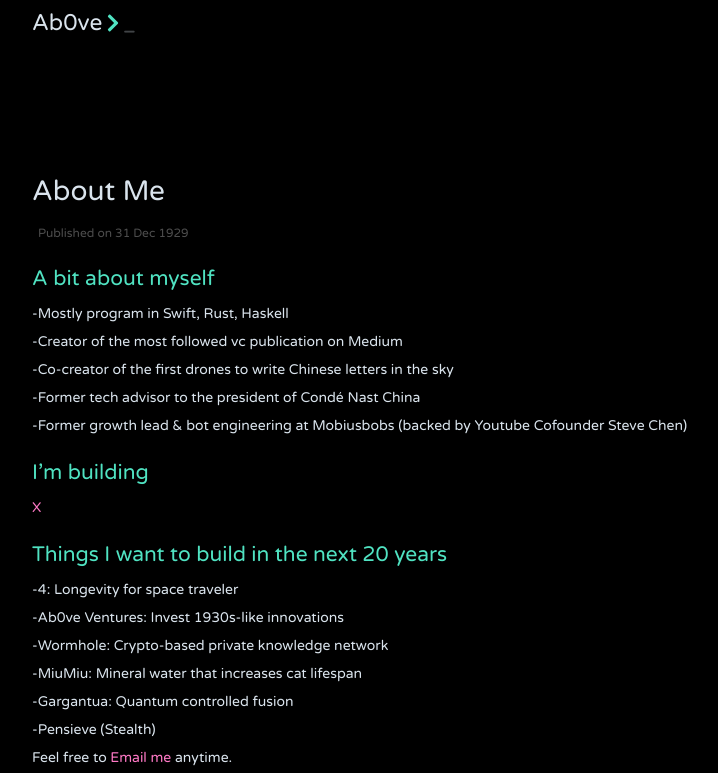
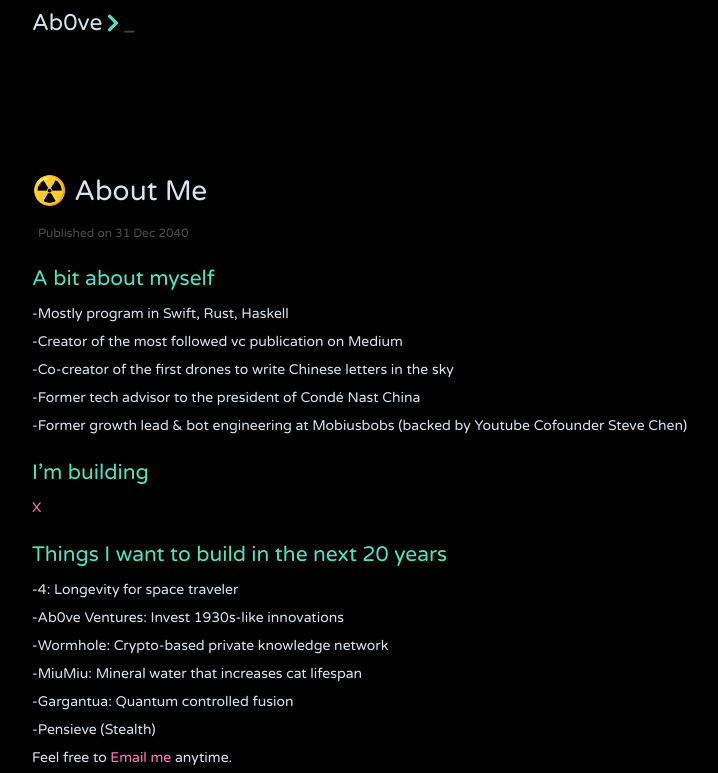
Before and after one commit to jithendrabsy/thoughts, a Jekyll site: the page built from _posts/2040-12-31-about-me.md, in a window 1280 px wide. Shown: the top 773 px of the page, without its empty margins (238-956 px from the left). Built offline with Jekyll 4.4.1, drawn with Linux system fonts in a browser that asks for light colours; nearby versions of some CDN libraries; grey boxes are pictures that could not be loaded.

Commit message:
Update ME

```diff
--- a/_posts/1929-12-31-about-me.md
+++ b/_posts/2040-12-31-about-me.md
@@ -1,6 +1,6 @@
 ---
 layout: post
-title:  "About Me"
+title:  "☢️ About Me"
 description:
 tags:
 ---
```
